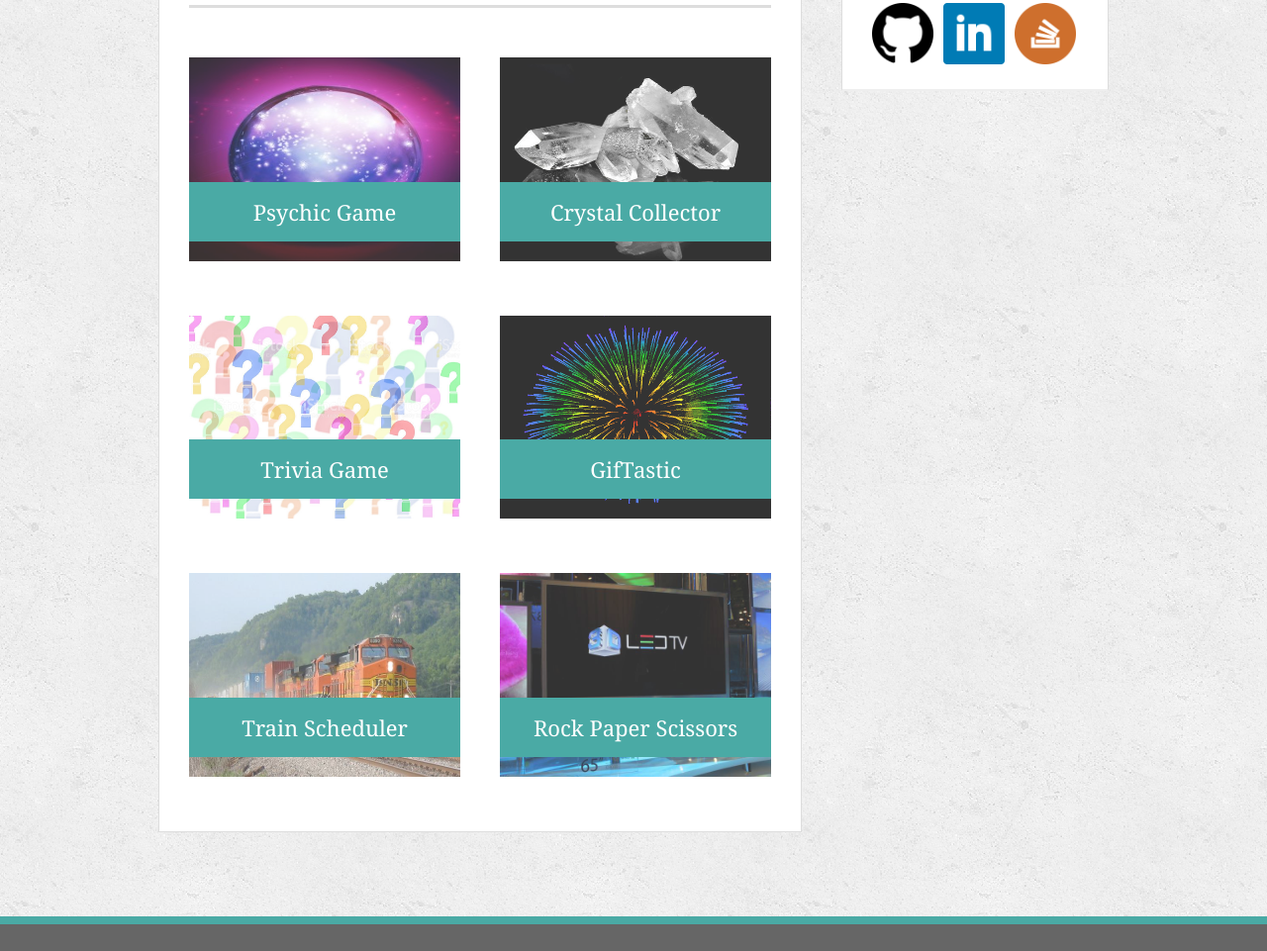
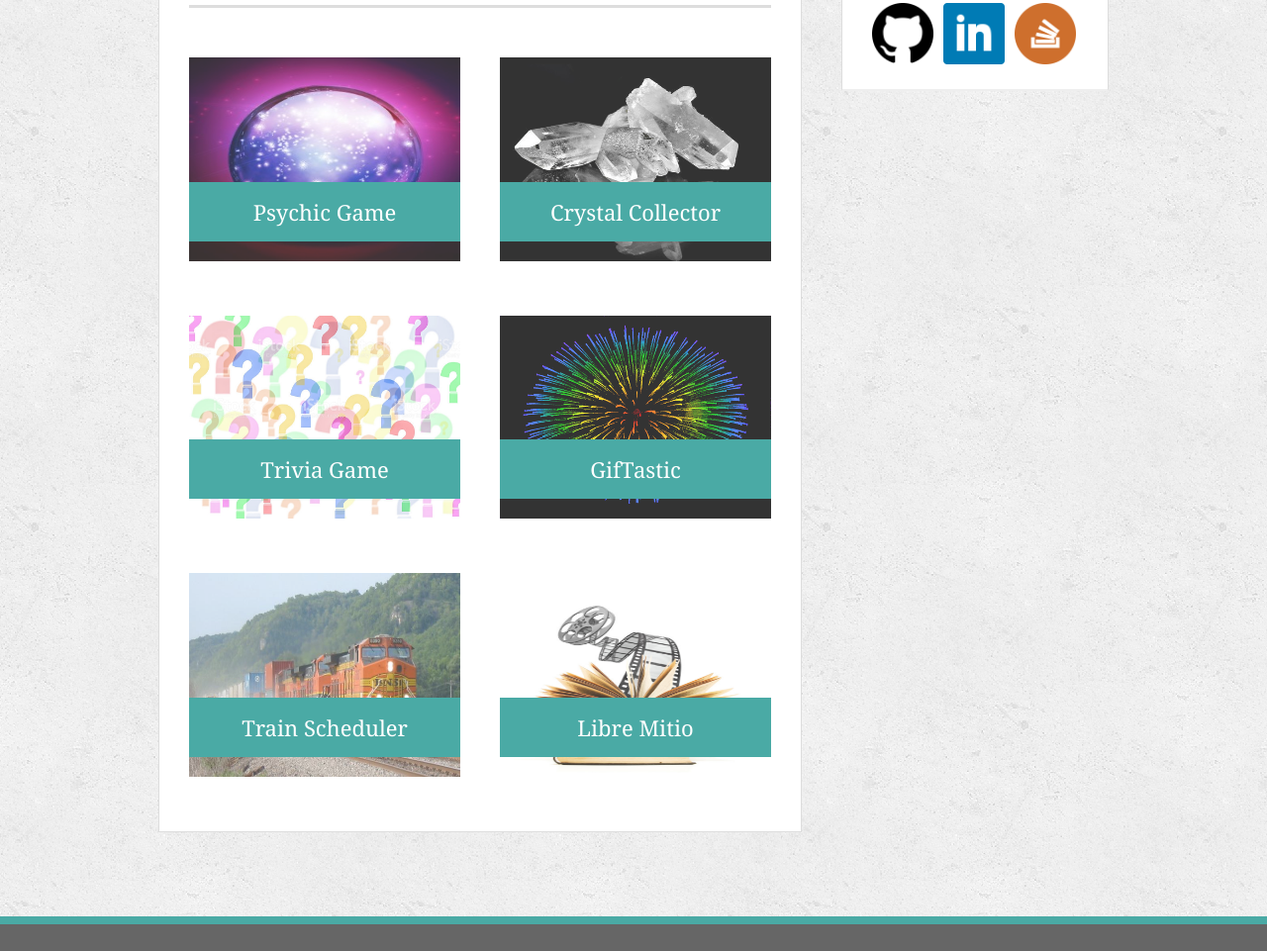
Before and after one commit to khavinlindo/Basic-Portfolio, a plain HTML site: page portfolio.html in a window 1280 px wide. Shown: the part 225-1186 px from the top of the page at 99% size. Drawn offline with Linux system fonts and the light colour scheme.

Commit message:
Updated profile with Project 1

```diff
--- a/assets/css/style.css
+++ b/assets/css/style.css
@@ -195,7 +195,7 @@ footer {
 /*-----------------------------------------------------*/
 
 /*individual dimensions for each portolio picture*/
-#psych, #crystal, #trivia, #gif, #train {
+#psych, #crystal, #trivia, #gif, #train, #lib-mov {
     height: 205.5px;
 }
 
--- a/portfolio.html
+++ b/portfolio.html
@@ -53,8 +53,8 @@
      </div>
 
      <div class="work">
-            <img src="assets/images/technics-q-c-640-480-9.jpg" class="auth-image" alt="Rock Paper Scissors">
-            <h3>Rock Paper Scissors</h3>
+            <img src="assets/images/books_movies.jpg" class="auth-image" alt="Libre Mitio" id="lib-mov">
+            <a href="https://pchiii.github.io/Project-1/" target="_blank"><h3>Libre Mitio</h3></a>
     </div>
  </section>
 
```
Also changed, not shown: assets/images/books_movies.jpg (added), assets/images/technics-q-c-640-480-1.jpg (deleted), assets/images/technics-q-c-640-480-2.jpg (deleted), assets/images/technics-q-c-640-480-3.jpg (deleted), assets/images/technics-q-c-640-480-7.jpg (deleted), assets/images/technics-q-c-640-480-9.jpg (deleted).
